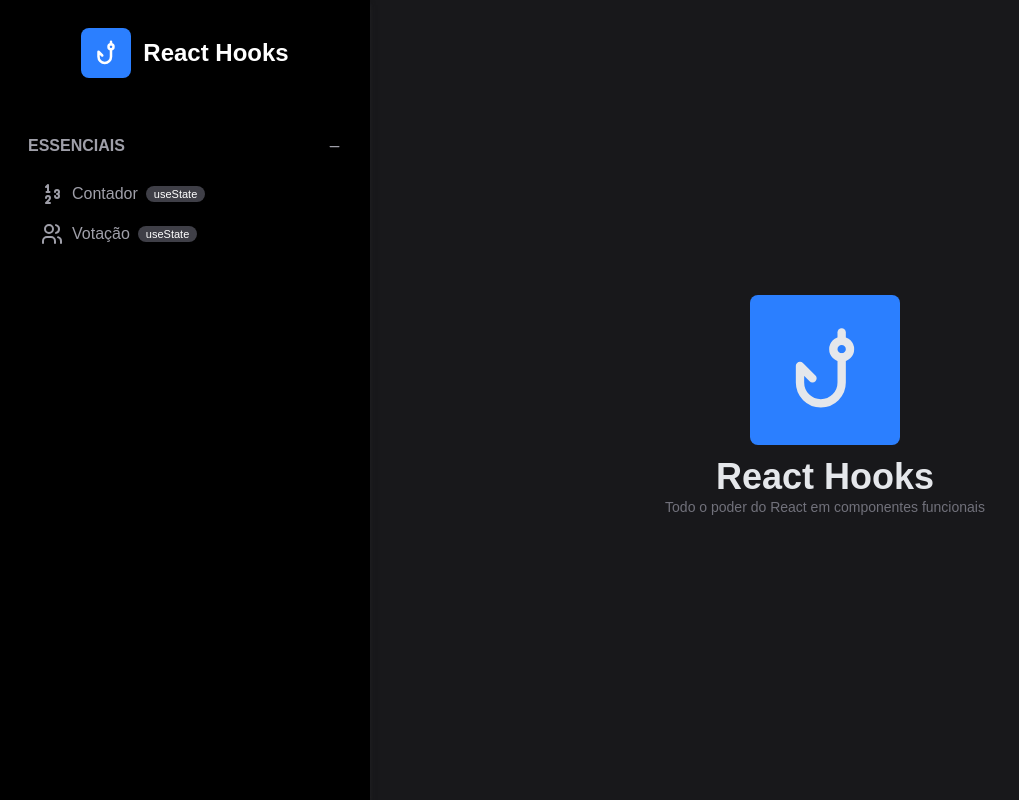
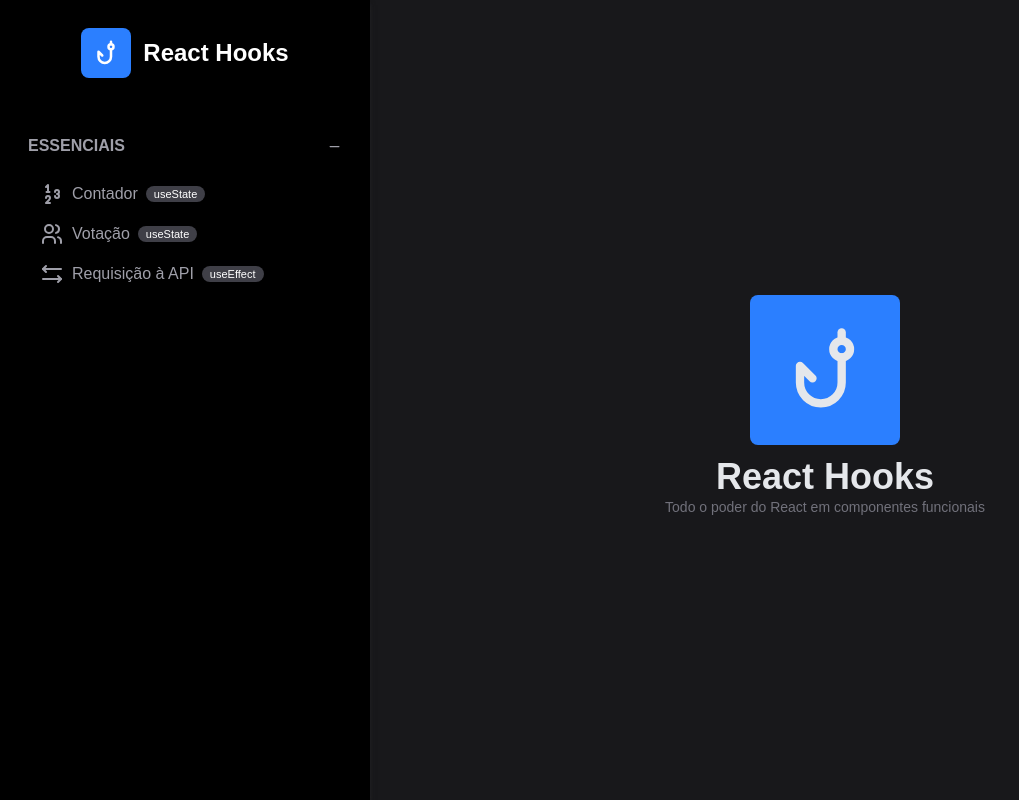
Before and after one commit to tjbarbosadev/react-hooks, a Next.js app: page / in a window 1280 px wide. Shown: the whole page, without its empty margins (0-1019 px from the left). Built offline with nearby package versions, Linux system fonts and the light colour scheme.

Commit message:
feat: useEffect - API call

```diff
--- a/src/components/template/MenuPrincipal.tsx
+++ b/src/components/template/MenuPrincipal.tsx
@@ -1,4 +1,8 @@
-import { IconNumbers, IconUsers } from '@tabler/icons-react';
+import {
+  IconArrowsLeftRight,
+  IconNumbers,
+  IconUsers,
+} from '@tabler/icons-react';
 import Logo from './Logo';
 import MenuPrincipalItem from './MenuPrincipalItem';
 import MenuPrincipalSecao from './MenuPrincipalSecao';
@@ -23,6 +27,12 @@ export default function MenuPrincipal() {
           url: '/essenciais/votacao',
           tag: 'useState',
           icone: <IconUsers />,
+        },
+        {
+          titulo: 'Requisição à API',
+          url: '/essenciais/consultaApi',
+          tag: 'useEffect',
+          icone: <IconArrowsLeftRight />,
         },
       ],
     },
--- /dev/null
+++ b/src/pages/essenciais/consultaApi.tsx
@@ -0,0 +1,19 @@
+import Pagina from '@/components/template/Pagina';
+import { useEffect, useState } from 'react';
+
+export default function ConsultaApi() {
+  const [url, setUrl] = useState<string | null>();
+
+  useEffect(() => {
+    console.log('Requisição à API');
+    fetch('https://dog.ceo/api/breeds/image/random')
+      .then((res) => res.json())
+      .then((data) => setUrl(data.message));
+  }, []);
+
+  return (
+    <Pagina titulo="Requisição à API" subtitulo="Exemplo de requisição à API">
+      {url && <img src={url} className="max-w-sm" alt="Imagem da API" />}
+    </Pagina>
+  );
+}
```
